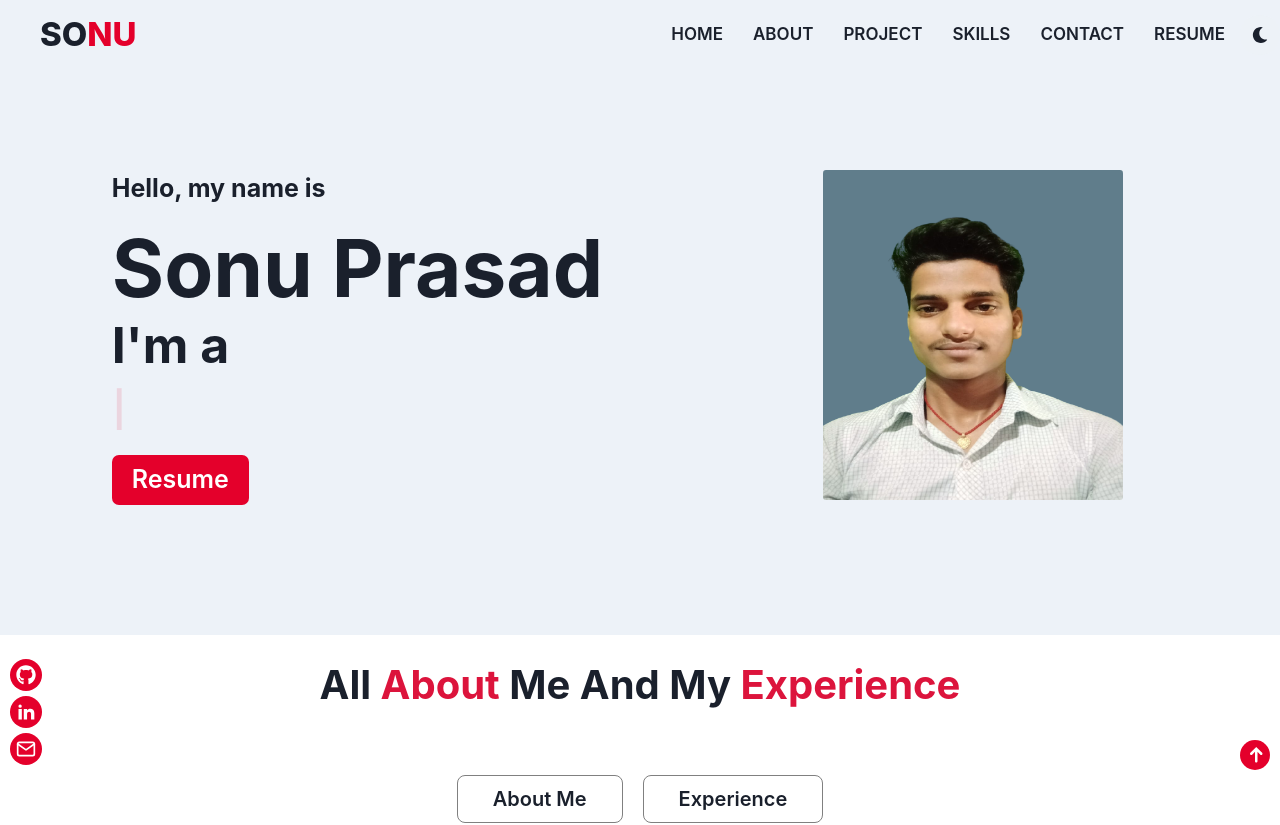
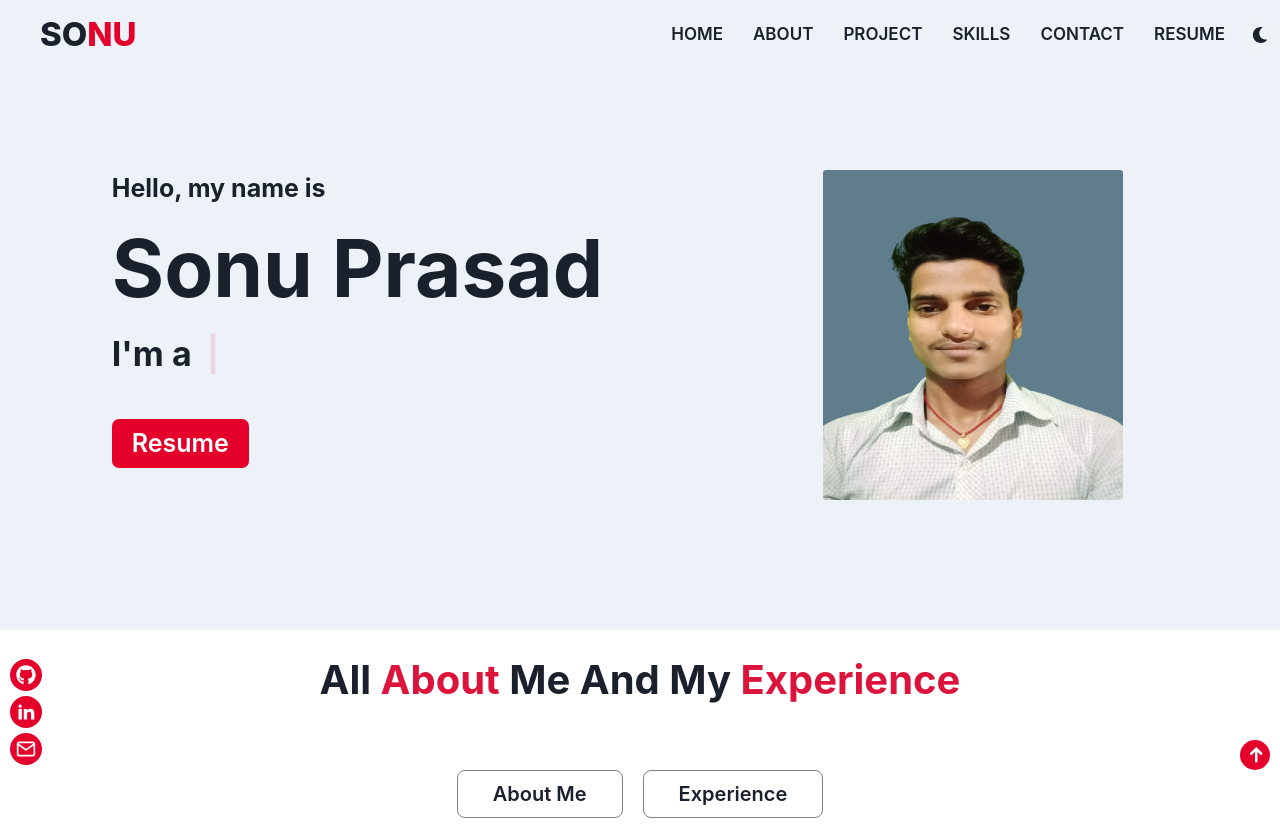
Before and after one commit to sonuprasad66/sonuprasad66.github.io, a React (Create React App) app: page / in a window 1280 px wide. Shown: the top 825 px of the page. Built offline with nearby package versions, Linux system fonts and the light colour scheme.

Commit message:
Sonu_Portfolio

```diff
--- a/src/Components/Home/Home.css
+++ b/src/Components/Home/Home.css
@@ -46,15 +46,20 @@ body {
   font-weight: 700;
 }
 
+.full {
+  display: flex;
+  align-items: center;
+  font-size: 34px;
+}
+
 .home_box_content p {
   margin-top: -20px;
-  font-size: 50px;
   font-weight: 700;
 }
 .home_box_content span {
-  font-size: 35px;
   font-weight: 700;
   color: #e4002b;
+  margin: 0 0 20px 5px;
 }
 .home_box_content button {
   font-size: 25px;
@@ -126,6 +131,21 @@ html {
   padding: 80px 0px;
 }
 
+.full_tablet {
+  display: flex;
+  align-items: center;
+}
+
+.home_Container_box_tablet p {
+  margin-top: -20px;
+  font-weight: 700;
+}
+.home_Container_box_tablet span {
+  font-weight: 700;
+  color: #e4002b;
+  margin: 0 0 0px 5px;
+}
+
 .home_Container_box_tablet {
   display: flex;
   justify-content: center;
@@ -161,13 +181,14 @@ html {
 
 .home_box_content_tablet p {
   margin-top: -20px;
-  font-size: 60px;
+  font-size: 30px;
   font-weight: 700;
 }
 .home_box_content_tablet span {
-  font-size: 35px;
+  font-size: 30px;
   font-weight: 700;
   color: #e4002b;
+  margin: 0 0 15px 5px;
 }
 .home_box_content_tablet button {
   font-size: 25px;
@@ -225,14 +246,20 @@ html {
   font-weight: 700;
 }
 
+.full_phone {
+  display: flex;
+  align-items: center;
+}
+
 .home_box_content_mobile p {
-  font-size: 15px;
+  font-size: 23px;
   font-weight: 700;
 }
 .home_box_content_mobile span {
-  font-size: 15px;
+  font-size: 20px;
   font-weight: 700;
   color: #e4002b;
+  margin-left: 5px;
 }
 .home_box_content_mobile button {
   font-size: 25px;
--- a/src/Components/Home/Home.jsx
+++ b/src/Components/Home/Home.jsx
@@ -14,6 +14,7 @@ const Desktop = ({ children }) => {
   const isDesktop = useMediaQuery({ minWidth: 992 });
   return isDesktop ? children : null;
 };
+
 const Tablet = ({ children }) => {
   const isTablet = useMediaQuery({ minWidth: 768, maxWidth: 991 });
   return isTablet ? children : null;
@@ -46,8 +47,9 @@ export const Home = () => {
                 <div className="home_box_content">
                   <h5>Hello, my name is</h5>
                   <h2>Sonu Prasad</h2>
-                  <p>
-                    I'm a
+
+                  <div className="full">
+                    <p>I'm a</p>
                     <span>
                       <Typewriter
                         options={{
@@ -60,7 +62,7 @@ export const Home = () => {
                         }}
                       />
                     </span>
-                  </p>
+                  </div>
                   <a download href={resume}>
                     <button>Resume</button>
                   </a>
@@ -141,21 +143,21 @@ export const Home = () => {
                 <div className="home_box_content_tablet">
                   <h5>Hello, my name is</h5>
                   <h2>Sonu Prasad</h2>
-                  <p>
-                    I'm a
+                  <div className="full_tablet">
+                    <p>I'm a</p>
                     <span>
                       <Typewriter
                         options={{
                           strings: [
-                            "Full Stack Developer",
-                            "Mern Stack Developer",
+                            "Full Stack Developer.",
+                            "Mern Stack Developer.",
                           ],
                           autoStart: true,
                           loop: true,
                         }}
                       />
                     </span>
-                  </p>
+                  </div>
                   <a download href={resume}>
                     <button>Resume</button>
                   </a>
@@ -228,8 +230,8 @@ export const Home = () => {
                 <div className="home_box_content_mobile">
                   <h5>Hello, my name is</h5>
                   <h2>Sonu Prasad</h2>
-                  <p>
-                    I'm a
+                  <div className="full_phone">
+                    <p>I'm a</p>
                     <span>
                       <Typewriter
                         options={{
@@ -242,7 +244,7 @@ export const Home = () => {
                         }}
                       />
                     </span>
-                  </p>
+                  </div>
                   <a download href={resume}>
                     <button>Resume</button>
                   </a>
```
